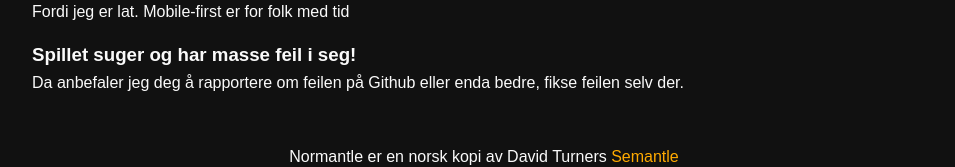
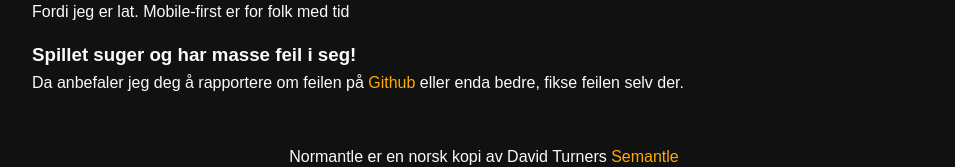
Before and after one commit to LBlend/normantle-frontend, a Svelte app: page / in a window 1280 px wide. Shown: the part 1043-1210 px from the top of the page, without its empty margins (156-1111 px from the left). Built offline with nearby package versions, Linux system fonts and the light colour scheme; no server answers.

Commit message:
make "github" hypertext

```diff
--- a/src/components/Faq.svelte
+++ b/src/components/Faq.svelte
@@ -53,7 +53,7 @@
     <div>
       <h3>Spillet suger og har masse feil i seg!</h3>
       <p>
-        Da anbefaler jeg deg å rapportere om feilen på Github eller enda bedre,
+        Da anbefaler jeg deg å rapportere om feilen på <a href="https://github.com/LBlend/normantle">Github</a> eller enda bedre,
         fikse feilen selv der.
       </p>
     </div>
```
